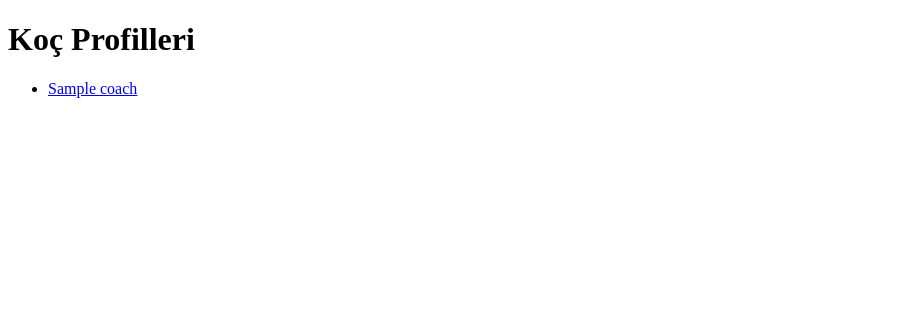
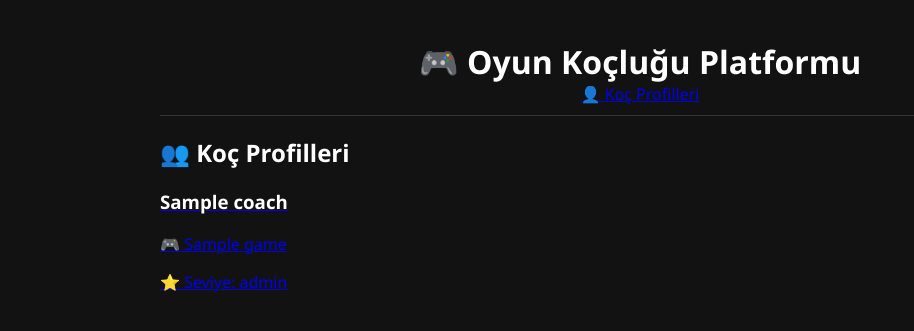
Before and after one commit to KeroRy1/GC-Game-Coaching, a Flask app: template templates/coaches.html in a window 1280 px wide. Shown: the top 331 px of the page, without its empty margins (0-914 px from the left). Run offline with Flask 3, Linux system fonts and the light colour scheme; the template is opened without the code that fills it: most values are stand-ins (such as "Sample title", 1, 10 or a date in 2020).

Commit message:
Update coaches.html

```diff
--- a/templates/coaches.html
+++ b/templates/coaches.html
@@ -1,13 +1,14 @@
-<!DOCTYPE html>
-<html>
-<head>
-    <title>Koç Profilleri</title>
-</head>
-<body>
-    <h1>Koç Profilleri</h1>
-    <ul>
-        {% for coach in coaches %}
-            <li><a href="{{ url_for('coach_detail', coach_id=coach.id) }}">{{ coach.name }}</a></li>
-        {% endfor %}
-    </ul>
-    <a
+{% extends 'base.html' %}
+{% block title %}Koç Profilleri{% endblock %}
+{% block content %}
+<h2>👥 Koç Profilleri</h2>
+<div class="coach-grid">
+    {% for coach in coaches %}
+    <a href="{{ url_for('coach_detail', coach_id=coach.id) }}" class="coach-card">
+        <h3>{{ coach.name }}</h3>
+        <p>🎮 {{ coach.game }}</p>
+        <p>⭐ Seviye: {{ coach.level }}</p>
+    </a>
+    {% endfor %}
+</div>
+{% endblock %}
```
